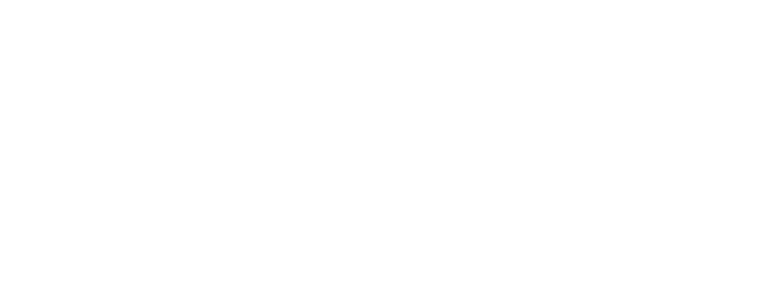
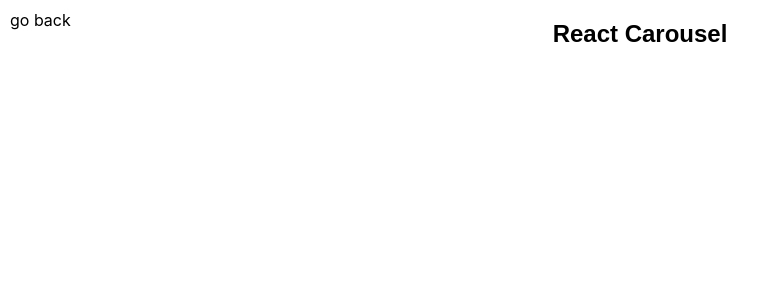
Before and after one commit to wine-fall/my-ThreeJs, a React app: page /cc/2 in a window 1280 px wide. Before the commit this address had no page. Shown: the top 300 px of the page, without its empty margins (0-779 px from the left). Built offline with nearby package versions, Linux system fonts and the light colour scheme.

Commit message:
feat: cc-2 初始化页面

```diff
--- a/src/router/index.ts
+++ b/src/router/index.ts
@@ -99,6 +99,11 @@ export const routerConfig: CustomizeRouteProps[] = [
         path: '/cc/1',
         component: lazy(() => import('../views/Canvas/CC1'))
     },
+    {
+        key: 'cc-2',
+        path: '/cc/2',
+        component: lazy(() => import('../views/Canvas/CC2'))
+    },
 ];
 
 export const HomeRoute: CustomizeRouteProps = {
--- /dev/null
+++ b/src/views/Canvas/CC2/index.tsx
@@ -0,0 +1,12 @@
+import React from 'react';
+import './styles.css';
+
+const Carousel: React.FC = () => {
+    return (
+        <div className="App">
+            <h2>React Carousel</h2>
+        </div>
+    );
+};
+
+export default Carousel;
--- /dev/null
+++ b/src/views/Canvas/CC2/styles.css
@@ -0,0 +1,4 @@
+.App {
+    font-family: sans-serif;
+    text-align: center;
+}
```
